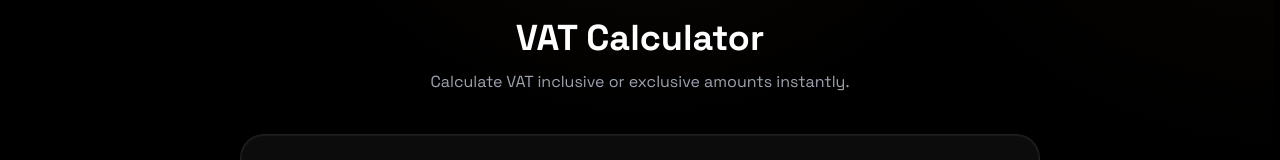
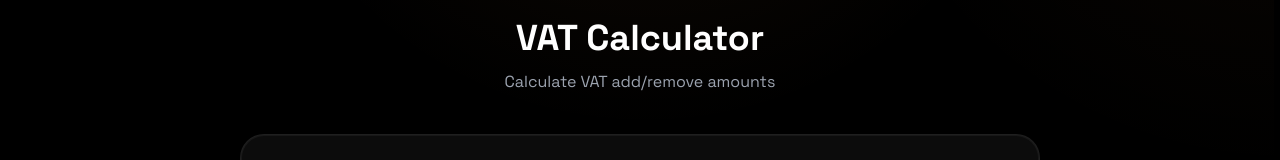
Before and after one commit to dailydevtools/Daily-Dev-Tools, a Next.js app: page /en/tools/vat-calculator in a window 1280 px wide. Shown: the part 280-440 px from the top of the page. Built offline with nearby package versions, Linux system fonts and the light colour scheme; no server answers.

Commit message:
Use translations for VAT Calculator header
Updated the VAT Calculator component to use translations for the title and description.

```diff
--- a/app/[locale]/tools/vat-calculator/Client.tsx
+++ b/app/[locale]/tools/vat-calculator/Client.tsx
@@ -8,6 +8,7 @@ import { LiquidCard } from "../../../components/ui/LiquidCard";
 import { LiquidInput } from "../../../components/ui/LiquidInput";
 
 export default function VatCalculatorClient() {
+    const tTools = useTranslations('Tools');
     const t = useTranslations('VatCalculator');
     const [amount, setAmount] = useState("");
     const [rate, setRate] = useState("20");
@@ -26,8 +27,8 @@ export default function VatCalculatorClient() {
             <div className="relative z-10 pt-6 pb-16 px-6">
                 <div className="max-w-[800px] mx-auto">
                     <ToolPageHeader
-                        title="VAT Calculator"
-                        description="Calculate VAT inclusive or exclusive amounts instantly."
+                        title={tTools('vat-calculator.name')}
+                        description={tTools('vat-calculator.description')}
                         icon={<Calculator size={28} className="text-[#fb923c]" />}
                     />
 
```
